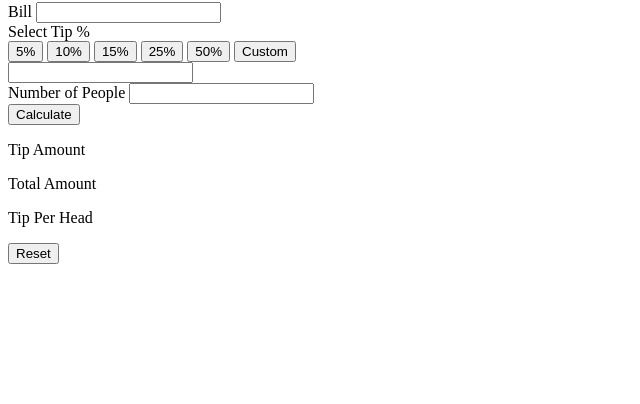
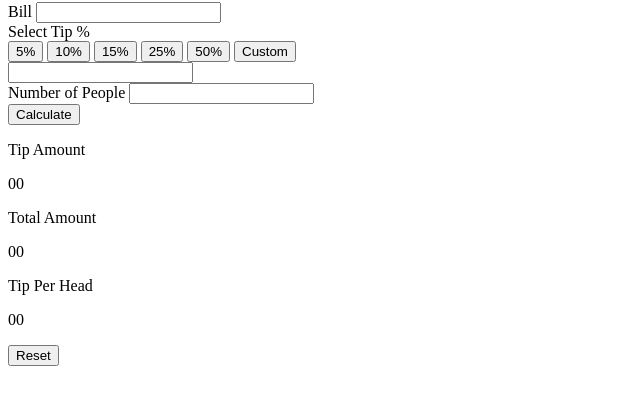
Before and after one commit to Rahulbiswas0675/TipCalculator, a plain HTML site: page index.html in a window 1280 px wide. Shown: the part 78-482 px from the top of the page, without its empty margins (0-640 px from the left). Drawn offline with Linux system fonts and the light colour scheme.

Commit message:
Update index.html

```diff
--- a/index.html
+++ b/index.html
@@ -52,5 +52,5 @@
         </div>
     </div>
 </body>
-<script src="tip-cal.js"></script>
+<script src="script.js"></script>
 </html>
```
